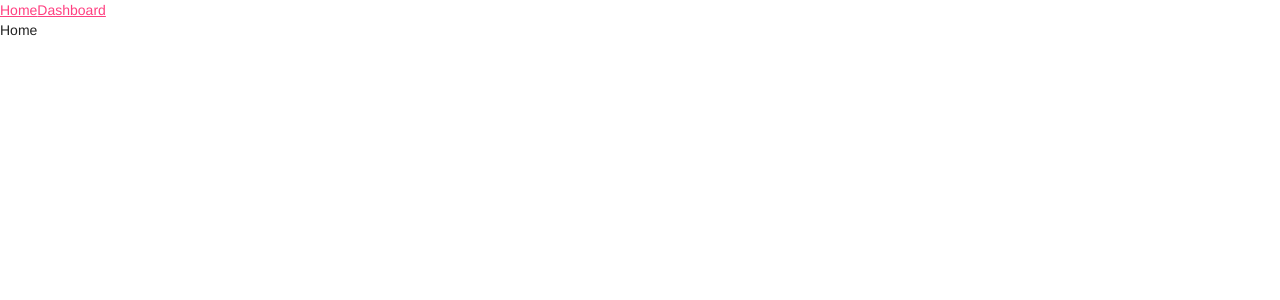
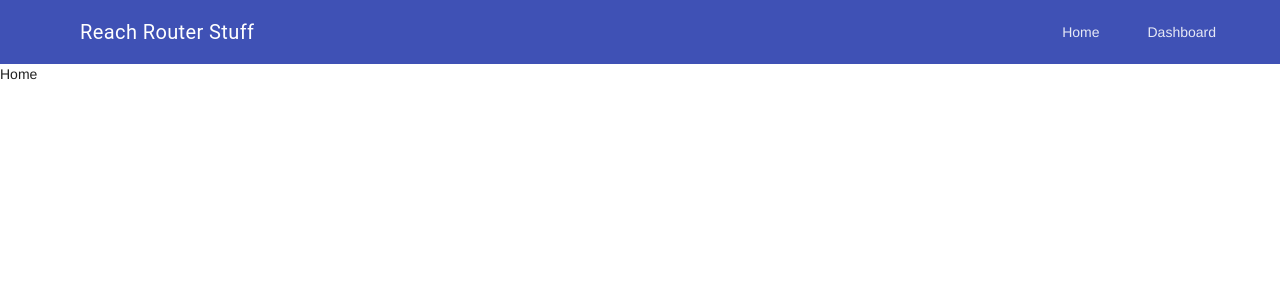
Before and after one commit to FIL1994/Reach-Router-Demo, a React (Create React App) app: page / in a window 1280 px wide. Shown: the top 300 px of the page. Built offline with nearby package versions, Linux system fonts and the light colour scheme.

Commit message:
add header

```diff
--- a/package.json
+++ b/package.json
@@ -8,6 +8,7 @@
     "faker": "^4.1.0",
     "freactal": "^2.0.3",
     "material-design-lite": "^1.3.0",
+    "prop-types": "^15.6.2",
     "react": "^16.4.2",
     "react-dom": "^16.4.2",
     "react-scripts": "1.1.5"
--- a/public/index.html
+++ b/public/index.html
@@ -10,6 +10,7 @@
     -->
     <link rel="manifest" href="%PUBLIC_URL%/manifest.json">
     <link rel="shortcut icon" href="%PUBLIC_URL%/favicon.ico">
+    <link rel="stylesheet" href="https://fonts.googleapis.com/icon?family=Material+Icons">
     <!--
       Notice the use of %PUBLIC_URL% in the tags above.
       It will be replaced with the URL of the `public` folder during the build.
--- a/src/App.js
+++ b/src/App.js
@@ -1,7 +1,9 @@
-import React, { Component, Fragment } from "react";
-import { Router, Link } from "@reach/router";
+import React, { Component } from "react";
+import { Router } from "@reach/router";
+import "material-design-lite/material.min.css";
+import "material-design-lite/material.min.js";
 
-import "material-design-lite/dist/material.css";
+import Header from "./components/Header";
 
 const Home = () => <div>Home</div>;
 const Dash = () => <div>Dash</div>;
@@ -9,16 +11,15 @@ const Dash = () => <div>Dash</div>;
 class App extends Component {
   render() {
     return (
-      <Fragment>
-        <nav>
-          <Link to="/">Home</Link>
-          <Link to="dashboard">Dashboard</Link>
-        </nav>
-        <Router>
-          <Home path="/" />
-          <Dash path="dashboard" />
-        </Router>
-      </Fragment>
+      <div className="mdl-layout mdl-js-layout">
+        <Header />
+        <main className="mdl-layout__content">
+          <Router>
+            <Home path="/" />
+            <Dash path="dashboard" />
+          </Router>
+        </main>
+      </div>
     );
   }
 }
--- /dev/null
+++ b/src/components/Header.js
@@ -0,0 +1,49 @@
+import React, { Component, Fragment } from "react";
+import PropTypes from "prop-types";
+import { Link } from "@reach/router";
+
+class Header extends Component {
+  render() {
+    return (
+      <Fragment>
+        <header className="mdl-layout__header mdl-layout__header--scroll">
+          <div className="mdl-layout__header-row">
+            <span className="mdl-layout-title">{this.props.appName}</span>
+
+            <div className="mdl-layout-spacer" />
+
+            <nav className="mdl-navigation">
+              <Link to="/" className="mdl-navigation__link">
+                Home
+              </Link>
+              <Link to="dashboard" className="mdl-navigation__link">
+                Dashboard
+              </Link>
+            </nav>
+          </div>
+        </header>
+        <div className="mdl-layout__drawer">
+          <span className="mdl-layout-title">{this.props.appName}</span>
+          <nav className="mdl-navigation">
+            <Link to="/" className="mdl-navigation__link">
+              Home
+            </Link>
+            <Link to="dashboard" className="mdl-navigation__link">
+              Dashboard
+            </Link>
+          </nav>
+        </div>
+      </Fragment>
+    );
+  }
+}
+
+Header.defaultProps = {
+  appName: "Reach Router Stuff"
+};
+
+Header.propTypes = {
+  appName: PropTypes.string
+};
+
+export default Header;
```
